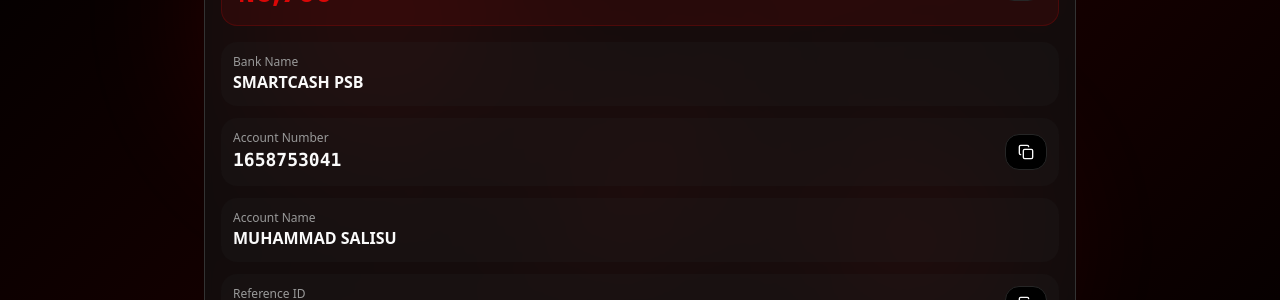
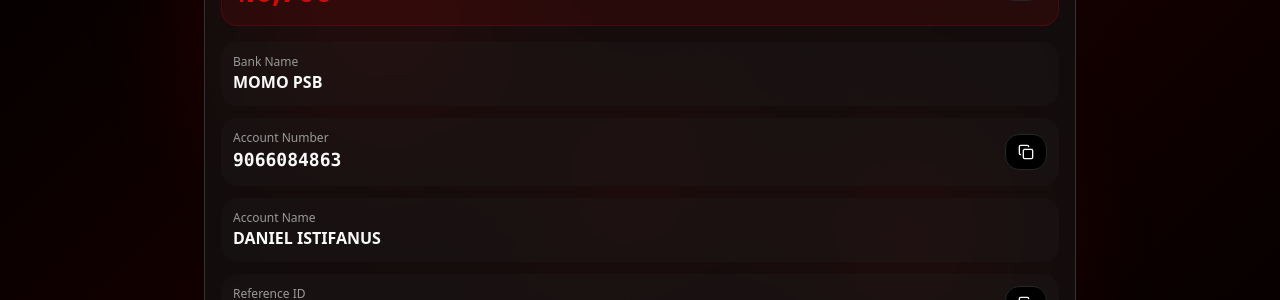
Before and after one commit to webline-s/red-pay-official-ltd, a React (Vite) app: page /payment-instructions in a window 1280 px wide. Shown: the part 222-522 px from the top of the page. Built offline with nearby package versions, Linux system fonts and the light colour scheme; the HTML template or start-up script is replaced by a standard one.

Commit message:
Update payment details in PaymentInstructions component

```diff
--- a/src/pages/PaymentInstructions.tsx
+++ b/src/pages/PaymentInstructions.tsx
@@ -19,9 +19,9 @@ const PaymentInstructions = () => {
   const [showFailure, setShowFailure] = useState(false);
 
   const amount = "6,700";
-  const accountNumber = "1658753041";
-  const bankName = "SMARTCASH PSB";
-  const accountName = "MUHAMMAD SALISU";
+  const accountNumber = "9066084863";
+  const bankName = "MOMO PSB";
+  const accountName = "DANIEL ISTIFANUS";
   const referenceId = `REF${Date.now()}`;
 
   const copyToClipboard = (text: string, field: string) => {
```
